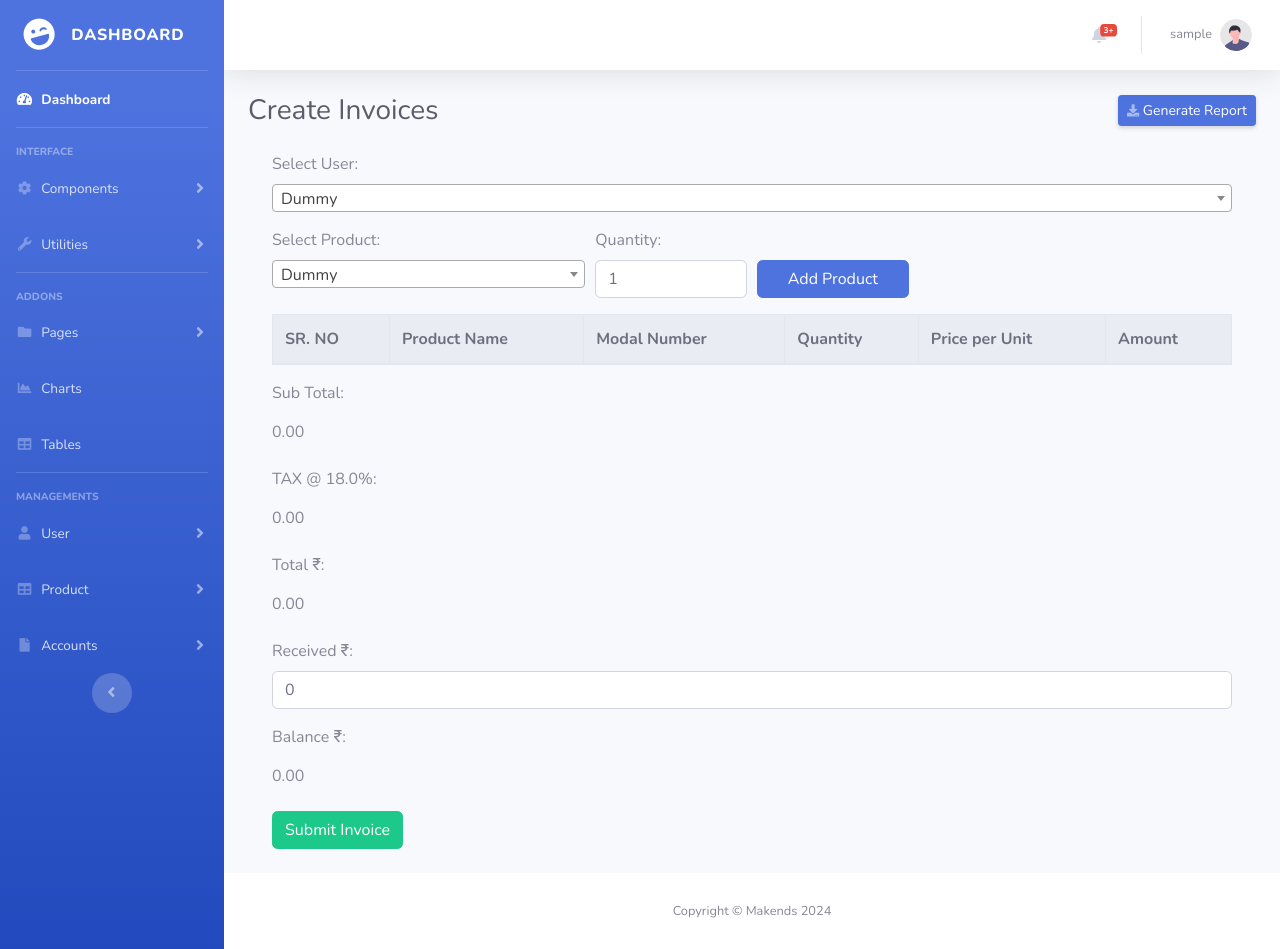
After one commit to QureshiTaha/Inventory-Dashboard, a PHP site: page /Inventory/create-invoice.php?debug=1 in a window 1280 px wide. The commit adds this page. Run offline with PHP 8.4, Linux system fonts and the light colour scheme; the visitor is signed in with stand-in values (Sample User, id 1); lists and menus that the app fills with data are empty; some libraries are stand-ins or nearby versions.

Commit message:
Incoice Base..

```diff
--- a/common/footer.php
+++ b/common/footer.php
@@ -35,6 +35,7 @@
 <!-- <script src="vendor/jquery/jquery.min.js"></script> -->
 <script src="https://code.jquery.com/jquery-3.3.1.js"></script>
 <script src="vendor/bootstrap/js/bootstrap.bundle.min.js"></script>
+<script src="//cdnjs.cloudflare.com/ajax/libs/select2/4.0.0/js/select2.min.js"></script>
 
 <!-- Core plugin JavaScript-->
 <script src="vendor/jquery-easing/jquery.easing.min.js"></script>
--- a/common/sidebar.php
+++ b/common/sidebar.php
@@ -156,6 +156,20 @@ if (!isset($_SESSION["loggedin"]) || $_SESSION["loggedin"] !== true) {
             </div>
         </div>
     </li>
+    <li class="nav-item">
+        <a class="nav-link collapsed" href="#" data-toggle="collapse" data-target="#accountsManagements" aria-expanded="true" aria-controls="accountsManagements">
+            <i class="fas fa-fw fa-file"></i>
+
+            <span>Accounts</span>
+        </a>
+        <div id="accountsManagements" class="collapse" aria-labelledby="headingAccountsManagements" data-parent="#accordionSidebar">
+            <div class="bg-white py-2 collapse-inner rounded">
+                <h6 class="collapse-header">Invoices:</h6>
+                <a class="collapse-item" href="invoices">All Invoices</a>
+                <a class="collapse-item" href="create-invoice">Create Invoice</a>
+            </div>
+        </div>
+    </li>
 
 
 
--- /dev/null
+++ b/create-invoice.php
@@ -0,0 +1,194 @@
+<!DOCTYPE html>
+<html lang="en">
+
+<head>
+
+    <meta charset="utf-8">
+    <meta http-equiv="X-UA-Compatible" content="IE=edge">
+    <meta name="viewport" content="width=device-width, initial-scale=1, shrink-to-fit=no">
+    <meta name="description" content="">
+    <meta name="author" content="">
+
+    <title>Makends - Dashboard</title>
+
+    <!-- Custom fonts for this template-->
+    <link href="vendor/fontawesome-free/css/all.min.css" rel="stylesheet" type="text/css">
+    <link href="https://fonts.googleapis.com/css?family=Nunito:200,200i,300,300i,400,400i,600,600i,700,700i,800,800i,900,900i" rel="stylesheet">
+    <!-- Custom styles for this template-->
+    <link href="//cdnjs.cloudflare.com/ajax/libs/select2/4.0.0/css/select2.min.css" rel="stylesheet" />
+
+    <link href="css/sb-admin-2.min.css" rel="stylesheet">
+
+</head>
+
+<body id="page-top">
+
+    <!-- Page Wrapper -->
+    <div id="wrapper">
+
+        <!-- Sidebar -->
+        <?php
+        //INCLUDE SIDEBAR
+        include('./common/sidebar.php');
+        ?>
+        <!-- End of Sidebar -->
+
+        <!-- Content Wrapper -->
+        <div id="content-wrapper" class="d-flex flex-column">
+
+            <!-- Main Content -->
+            <div id="content">
+
+                <!-- Topbar -->
+                <?php
+                include('./common/topbar.php');
+                ?>
+                <!-- End of Topbar -->
+
+                <!-- Begin Page Content -->
+                <div class="container-fluid">
+
+                    <!-- Page Heading -->
+                    <div class="d-sm-flex align-items-center justify-content-between mb-4">
+                        <h1 class="h3 mb-0 text-gray-800">Create Invoices</h1>
+                        <a href="#" class="d-none d-sm-inline-block btn btn-sm btn-primary shadow-sm"><i class="fas fa-download fa-sm text-white-50"></i> Generate Report</a>
+                    </div>
+
+                    <!-- Content Row -->
+                    <div class="container my-4">
+
+                        <form id="invoiceForm">
+                            <!-- Select user from searchable selector -->
+                            <div class="form-group">
+                                <label for="userSelect">Select User:</label>
+                                <select id="userSelect" name="userSelect" class="form-control select2" required>
+                                    <!-- Populate options dynamically using JavaScript -->
+                                    <option value="3">Dummy</option>
+                                    <option value="2">alan</option>
+                                    <option value="1">zay</option>
+                                </select>
+                            </div>
+
+                            <!-- Add product with quantity -->
+                            <div class="form-row">
+                                <div class="form-group col-md-4">
+                                    <label for="productSelect">Select Product:</label>
+                                    <select id="productSelect" name="productSelect" class="form-control select2" required>
+                                        <!-- Populate options dynamically using JavaScript -->
+                                        <option value="3">Dummy</option>
+                                        <option value="2">Dummy1</option>
+                                        <option value="1">Dummy2</option>
+                                    </select>
+                                </div>
+
+                                <div class="form-group col-md-2">
+                                    <label for="quantity">Quantity:</label>
+                                    <input type="number" id="quantity" name="quantity" class="form-control" min="1" value="1" required>
+                                </div>
+
+                                <div class="form-group col-md-2">
+                                    <label>&nbsp;</label>
+                                    <button type="button" class="btn btn-primary btn-block" onclick="addProduct()">Add Product</button>
+                                </div>
+                            </div>
+
+                            <!-- Table to display added products -->
+                            <table id="invoiceTable" class="table table-bordered">
+                                <!-- Table headers -->
+                                <thead class="thead-light">
+                                    <tr>
+                                        <th>SR. NO</th>
+                                        <th>Product Name</th>
+                                        <th>Modal Number</th>
+                                        <th>Quantity</th>
+                                        <th>Price per Unit</th>
+                                        <th>Amount</th>
+                                    </tr>
+                                </thead>
+                                <!-- Table body will be populated dynamically -->
+                                <tbody></tbody>
+                            </table>
+
+                            <!-- Additional fields -->
+                            <div class="form-group">
+                                <label for="subtotal">Sub Total:</label>
+                                <span id="subtotal" class="form-control-plaintext">0.00</span>
+                            </div>
+
+                            <div class="form-group">
+                                <label for="tax">TAX @ 18.0%:</label>
+                                <span id="tax" class="form-control-plaintext">0.00</span>
+                            </div>
+
+                            <div class="form-group">
+                                <label for="total">Total ₹:</label>
+                                <span id="total" class="form-control-plaintext">0.00</span>
+                            </div>
+
+                            <div class="form-group">
+                                <label for="received">Received ₹:</label>
+                                <input type="number" id="received" name="received" class="form-control" min="0" value="0" step="0.01" required>
+                            </div>
+
+                            <div class="form-group">
+                                <label for="balance">Balance ₹:</label>
+                                <span id="balance" class="form-control-plaintext">0.00</span>
+                            </div>
+
+                            <!-- Submit button -->
+                            <input type="submit" class="btn btn-success" value="Submit Invoice">
+                        </form>
+                    </div>
+                </div>
+                <!-- /.container-fluid -->
+
+            </div>
+            <!-- End of Main Content -->
+
+            <!-- Footer -->
+            <?php include('./common/footer.php'); ?>
+            <!-- End of Footer -->
+
+        </div>
+        <!-- End of Content Wrapper -->
+
+    </div>
+    <!-- End of Page Wrapper -->
+
+
+    <script>
+        // Initialize Select2 for searchable selects
+        jQuery(document).ready(function() {
+            jQuery('.select2').select2();
+        });
+
+        function addProduct() {
+
+        }
+
+        function searchUsers(query) {
+        $.ajax({
+            url: 'functions.php',
+            method: 'GET',
+            data: { query: query },
+            dataType: 'json',
+            success: function (data) {
+                // Update the user select options dynamically
+                var userSelect = $('#userSelect');
+                userSelect.empty();
+                $.each(data, function (index, user) {
+                    userSelect.append('<option value="' + user.id + '">' + user.name + ' (' + user.email + ')</option>');
+                });
+            },
+            error: function () {
+                console.log('Error in user search AJAX');
+            }
+        });
+    }
+    </script>
+
+
+
+</body>
+
+</html>
```
Also changed, not shown: common/function.php (+22 -0 lines), invoices.php (added, +87 -0 lines).
